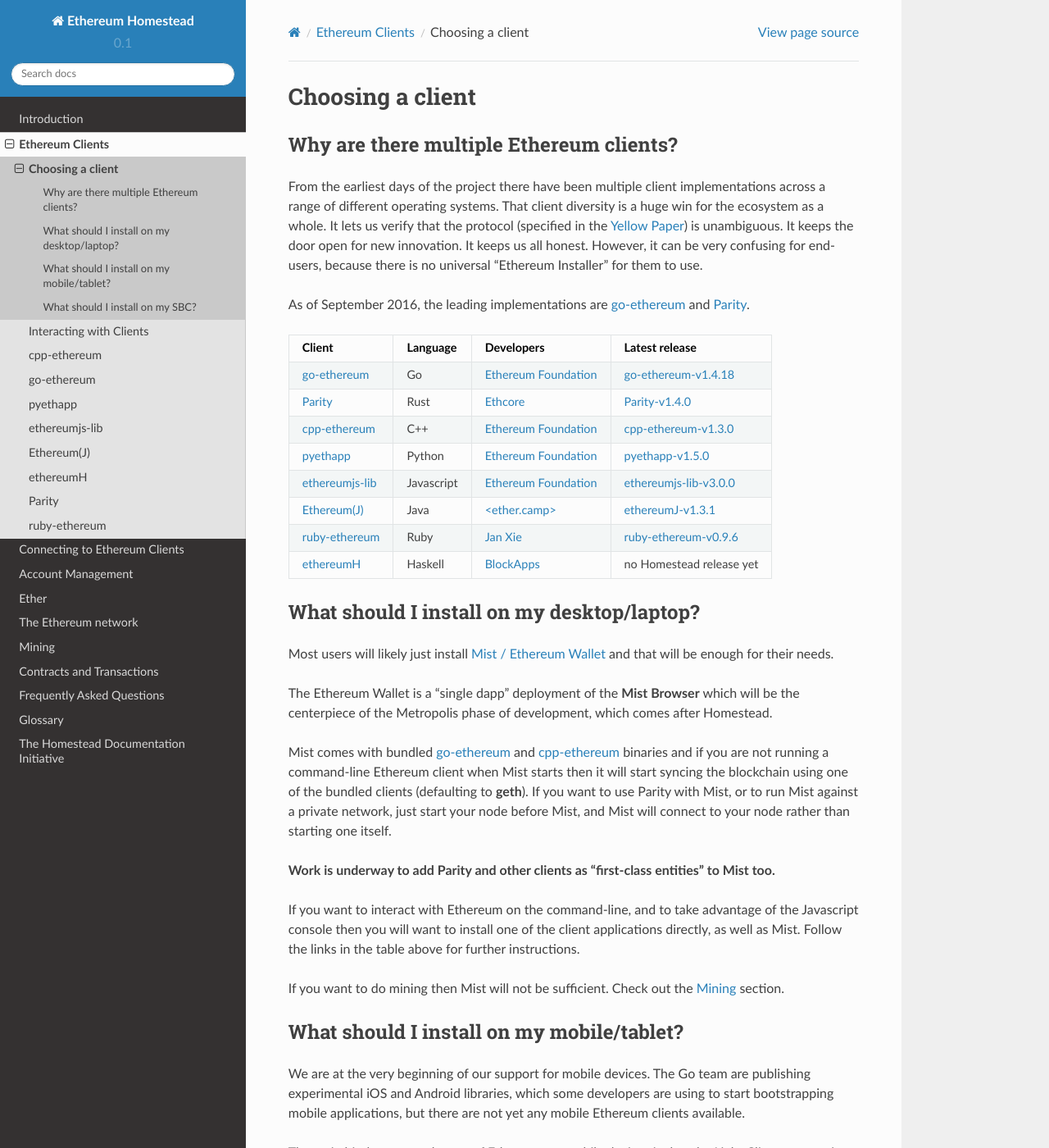
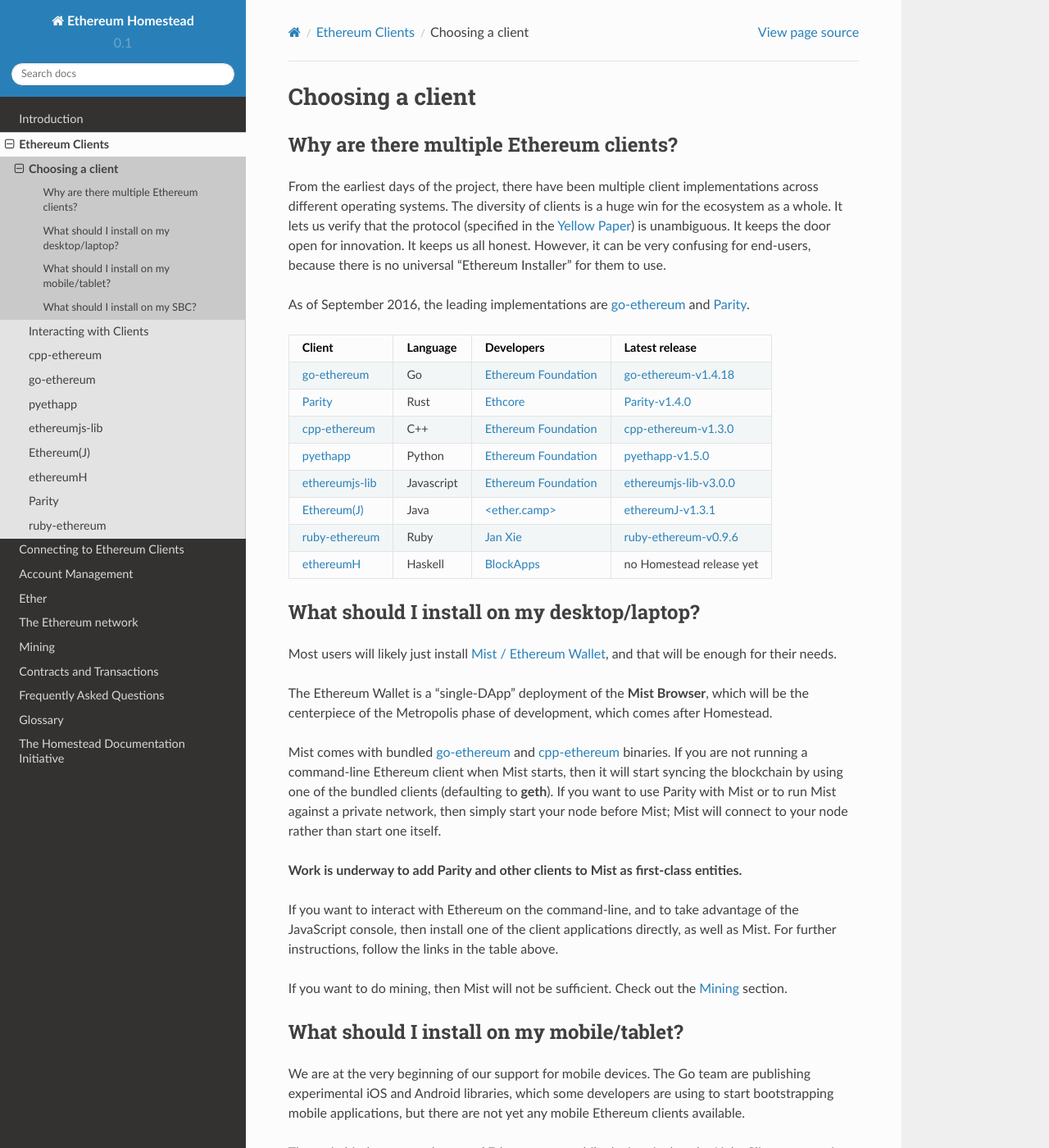
Before and after one commit to ethereum/homestead-guide, a Sphinx documentation site: the page built from source/ethereum-clients/choosing-a-client.rst, in a window 1280 px wide and 1400 px high. Shown: the whole window at 82% size. Built offline with Sphinx 7.4.7 and the Read the Docs theme 2.0.0, drawn with Linux system fonts in a browser that asks for light colours.

Commit message:
Update choosing-a-client.rst

```diff
--- a/source/ethereum-clients/choosing-a-client.rst
+++ b/source/ethereum-clients/choosing-a-client.rst
@@ -7,12 +7,12 @@
 Why are there multiple Ethereum clients?
 =====================================================================
 
-From the earliest days of the project there have been multiple
-client implementations across a range of different operating systems.  That
-client diversity is a huge win for the ecosystem as a whole.
+From the earliest days of the project, there have been multiple
+client implementations across different operating systems. The
+diversity of clients is a huge win for the ecosystem as a whole.
 It lets us verify that the protocol (specified in the `Yellow Paper <https://github.com/ethereum/yellowpaper>`_)
-is unambiguous.  It keeps the door open for new innovation.  It keeps us
-all honest.  However, it can be very confusing for end-users, because there
+is unambiguous. It keeps the door open for innovation. It keeps us
+all honest. However, it can be very confusing for end-users, because there
 is no universal "Ethereum Installer" for them to use.
 
 As of September 2016, the leading implementations are :ref:`go-ethereum` and :ref:`Parity`.
@@ -55,42 +55,41 @@
 What should I install on my desktop/laptop?
 ================================================================================
 
-Most users will likely just install `Mist / Ethereum Wallet <https://github.com/ethereum/mist>`_
+Most users will likely just install `Mist / Ethereum Wallet <https://github.com/ethereum/mist>`_,
 and that will be enough for their needs.
 
-The Ethereum Wallet is a "single dapp" deployment of the **Mist Browser**
+The Ethereum Wallet is a "single-DApp" deployment of the **Mist Browser**,
 which will be the centerpiece of the Metropolis phase of development, which
 comes after Homestead.
 
-Mist comes with bundled :ref:`go-ethereum` and :ref:`cpp-ethereum` binaries
-and if you are not running a command-line Ethereum client when Mist starts
-then it will start syncing the blockchain using one of the bundled clients
-(defaulting to **geth**).  If you want to use Parity with Mist, or to run Mist against
-a private network, just start your node before Mist, and Mist
-will connect to your node rather than starting one itself.
+Mist comes with bundled :ref:`go-ethereum` and :ref:`cpp-ethereum` binaries.
+If you are not running a command-line Ethereum client when Mist starts,
+then it will start syncing the blockchain by using one of the bundled clients
+(defaulting to **geth**). If you want to use Parity with Mist or to run Mist against
+a private network, then simply start your node before Mist; Mist
+will connect to your node rather than start one itself.
 
-**Work is underway to add Parity and other clients as "first-class entities"
-to Mist too.**
+**Work is underway to add Parity and other clients to Mist as first-class entities.**
 
 If you want to interact with Ethereum on the command-line, and to take
-advantage of the Javascript console then you will want to install one of
-the client applications directly, as well as Mist.  Follow the links in
-the table above for further instructions.
+advantage of the JavaScript console, then install one of
+the client applications directly, as well as Mist. For further instructions, follow the links in
+the table above.
 
-If you want to do mining then Mist will not be sufficient.  Check out
+If you want to do mining, then Mist will not be sufficient. Check out
 the :ref:`mining` section.
 
 
 What should I install on my mobile/tablet?
 ================================================================================
 
-We are at the very beginning of our support for mobile devices.   The Go
+We are at the very beginning of our support for mobile devices. The Go
 team are publishing experimental iOS and Android libraries, which some
 developers are using to start bootstrapping mobile applications, but there
 are not yet any mobile Ethereum clients available.
 
 The main hinderance to the use of Ethereum on mobile devices is that the
-Light Client support is still incomplete.   The work which has been done is
+Light Client support is still incomplete. The work which has been done is
 off in a private branch, and is only available for the Go client.
 doublethinkco will start development of Light Client for the C++ client
 in the coming months, following grant funding.
```
